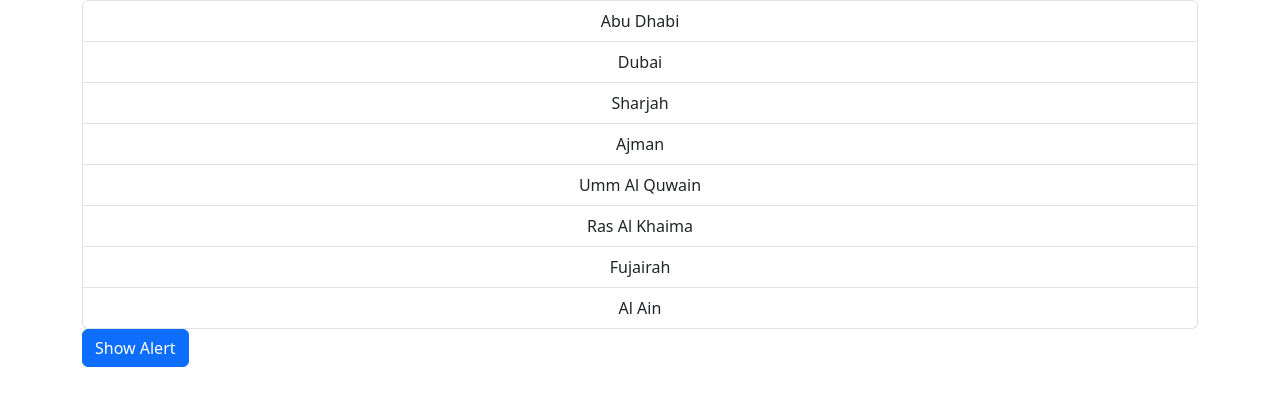
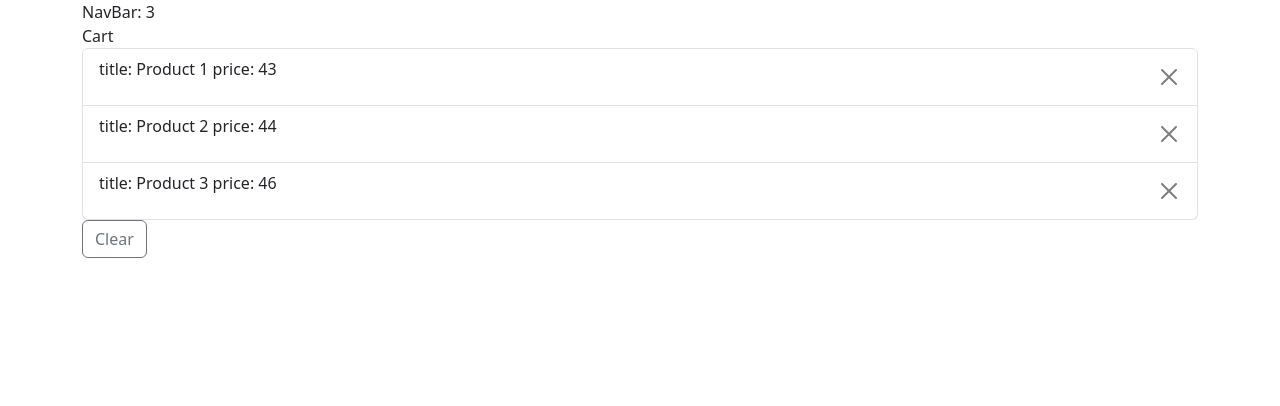
Before and after one commit to enzgamilla/react-app-typescript, a React (Vite) app: page / in a window 1280 px wide. Shown: the top 406 px of the page. Built offline with nearby package versions, Linux system fonts and the light colour scheme.

Commit message:
last commit shopping cart with other comment notes

```diff
--- a/package.json
+++ b/package.json
@@ -11,6 +11,7 @@
   },
   "dependencies": {
     "bootstrap": "^5.3.2",
+    "immer": "^10.0.3",
     "react": "^18.2.0",
     "react-dom": "^18.2.0"
   },
--- a/src/App.tsx
+++ b/src/App.tsx
@@ -3,30 +3,123 @@ import ListGroup from "./components/ListGroup";
 import Button from "./components/Button";
 import Alert from "./components/Alert";
 import { useState } from "react";
+import { produce } from "immer";
+import NavBar from "./components/NavBar";
+import CartItems from "./components/CartItems";
 
 function App() {
-  const listOfState = [
-    "Abu Dhabi",
-    "Dubai",
-    "Sharjah",
-    "Ajman",
-    "Umm Al Quwain",
-    "Ras Al Khaima",
-    "Fujairah",
-    "Al Ain",
-  ];
+  // const listOfState = [
+  //   "Abu Dhabi",
+  //   "Dubai",
+  //   "Sharjah",
+  //   "Ajman",
+  //   "Umm Al Quwain",
+  //   "Ras Al Khaima",
+  //   "Fujairah",
+  //   "Al Ain",
+  // ];
 
-  const [show, setShow] = useState(true);
+  // const [show, setShow] = useState(false);
 
-  function handleClick() {
-    return show ? false : true;
-  }
+  // function handleClick() {
+  //   console.log(show);
+
+  //   return show ? false : true;
+  // }
+
+  //handle Objects
+  // const [customer, setCustomer] = useState({
+  //   name: "John",
+  //   address: "Street 21"
+  // });
+  // const handleClick = () => {
+  //   setCustomer({
+  //     ...customer,
+  //     address: "Street 22"
+  //   });
+  //   console.log(customer);
+  // };
+
+  //handle nested Objects
+  // const [customer, setCustomer] = useState({
+  //   name: "John",
+  //   address: {
+  //     city: "San Francisco",
+  //     zipCode: 94111,
+  //   },
+  // });
+  // const handleClick = () => {
+  //   setCustomer({
+  //     ...customer,
+  //     address: { ...customer.address, zipCode: 92345 },
+  //   });
+  //   console.log(customer);
+  // };
+
+  //handle Arrays
+  // const [numbers, setNumbers] = useState([1, 2, 3]);
+  // const handleClick = () => {
+  //   //add
+  //   setNumbers([...numbers, 4]);
+  //   //Remove 1 or any values in array
+  //   setNumbers(numbers.filter(number => number !== 1));
+  //   //update
+  //   setNumbers(numbers.map(number => number === 1 ? 5: number))
+  // }
+
+  //handle Array of Objects
+  // const [bugs, setBugs] = useState([
+  //   { id: 1, title: "Bug 1", fixed: false },
+  //   { id: 2, title: "Bug 2", fixed: false },
+  // ]);
+  // const handleClick = () => {
+
+  //normal
+  //   // setBugs(bugs.map((bug) => (bug.id === 1 ? { ...bug, fixed: true } : bug)));
+
+  //   //with immer library
+  //   setBugs(
+  //     produce((draft) => {
+  //       const bug = draft.find((bug) => bug.id === 2);
+  //       if (bug) bug.fixed = true;
+  //     })
+  //   );
+  // };
+
+  const [cart, setCart] = useState([
+    { id: 1, title: "Product 1", price: 43 },
+    { id: 2, title: "Product 2", price: 44 },
+    { id: 3, title: "Product 3", price: 46 },
+  ]);
+
+  const handleOnClear = () => {
+    setCart([]);
+  };
+
+  const handleRemoveItem = (id: number) => {
+    setCart(cart.filter((item) => item.id !== id));
+  };
 
   return (
     <div className="container">
-      <ListGroup listState={listOfState} />
-      {!show && <Alert onClick={() => setShow(handleClick())} />}
-      <Button onClick={() => setShow(handleClick())}>Show Alert</Button>
+      {/* <ListGroup listState={listOfState} />
+      {show && <Alert onClick={() => setShow(handleClick())} />}
+      <Button onClick={() => setShow(handleClick())}>Show Alert</Button> */}
+
+      {/* update immer */}
+      {/* {bugs.map((bug) => (
+        <p key={bug.id}>
+          {bug.title} bug fixed: {bug.fixed ? "true" : "false"}
+        </p>
+      ))} */}
+
+      {/* <Button onClick={handleClick}>update me</Button> */}
+      <NavBar cartItemsCount={cart.length} />
+      <CartItems
+        cartItems={cart}
+        handleClear={handleOnClear}
+        removeItem={(id: number) => handleRemoveItem(id)}
+      />
     </div>
   );
 }
--- a/src/components/Alert/Alert.tsx
+++ b/src/components/Alert/Alert.tsx
@@ -11,7 +11,6 @@ const Alert = ({ onClick }: Props) => {
         type="button"
         className="btn-close"
         data-bs-dismiss="alert"
-        aria-label="Close"
         onClick={onClick}
       ></button>
     </div>
--- /dev/null
+++ b/src/components/CartItems/CartItems.tsx
@@ -0,0 +1,42 @@
+interface PropCartitems {
+  id: number;
+  title: string;
+  price: number;
+}
+
+interface Props {
+  cartItems: PropCartitems[];
+  handleClear: () => void;
+  removeItem: (id: number) => void;
+}
+
+const CartItems = ({ cartItems, handleClear, removeItem }: Props) => {
+  return (
+    <>
+      <div>Cart</div>
+      <ul className="list-group">
+        {cartItems.map((items) => (
+          <li
+            className="list-group-item d-flex justify-content-between align-items-center"
+            key={items.id}
+          >
+            <p>
+              title: {items.title} price: {items.price}
+            </p>
+            <button
+              type="button"
+              className="btn-close"
+              aria-label="Close"
+              onClick={() => removeItem(items.id)}
+            ></button>
+          </li>
+        ))}
+      </ul>
+      <button className="btn btn-outline-secondary" onClick={handleClear}>
+        Clear
+      </button>
+    </>
+  );
+};
+
+export default CartItems;
--- /dev/null
+++ b/src/components/CartItems/index.ts
@@ -0,0 +1,3 @@
+import CartItems from "./CartItems";
+
+export default CartItems;
--- /dev/null
+++ b/src/components/NavBar/NavBar.tsx
@@ -0,0 +1,9 @@
+interface Props {
+  cartItemsCount: number;
+}
+
+const NavBar = ({ cartItemsCount }: Props) => {
+  return <div>NavBar: {cartItemsCount}</div>;
+};
+
+export default NavBar;
--- /dev/null
+++ b/src/components/NavBar/index.ts
@@ -0,0 +1,3 @@
+import NavBar from "./NavBar";
+
+export default NavBar;
```
Also changed, not shown: 1 other file (tests, documents, lock files or other folders).
